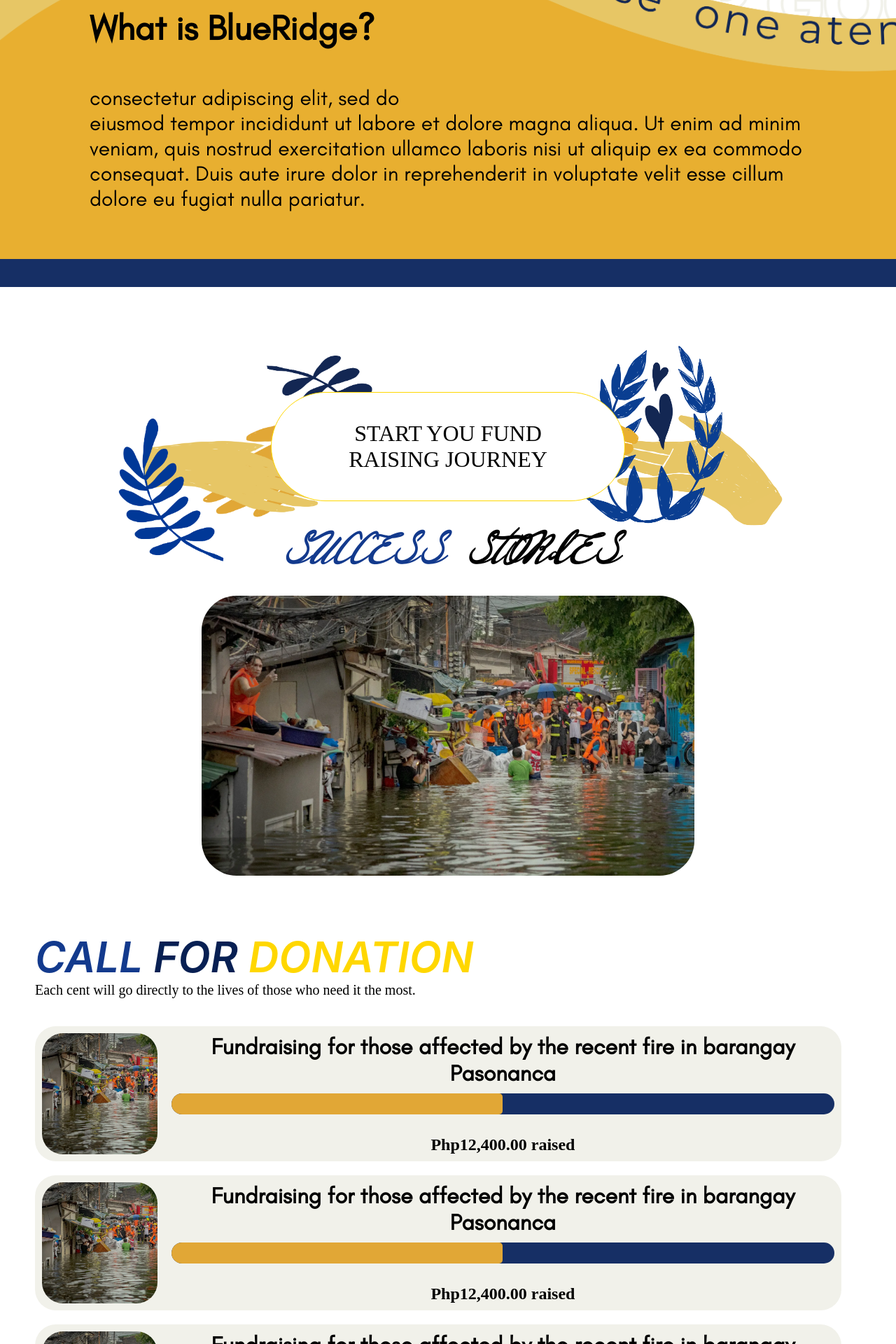
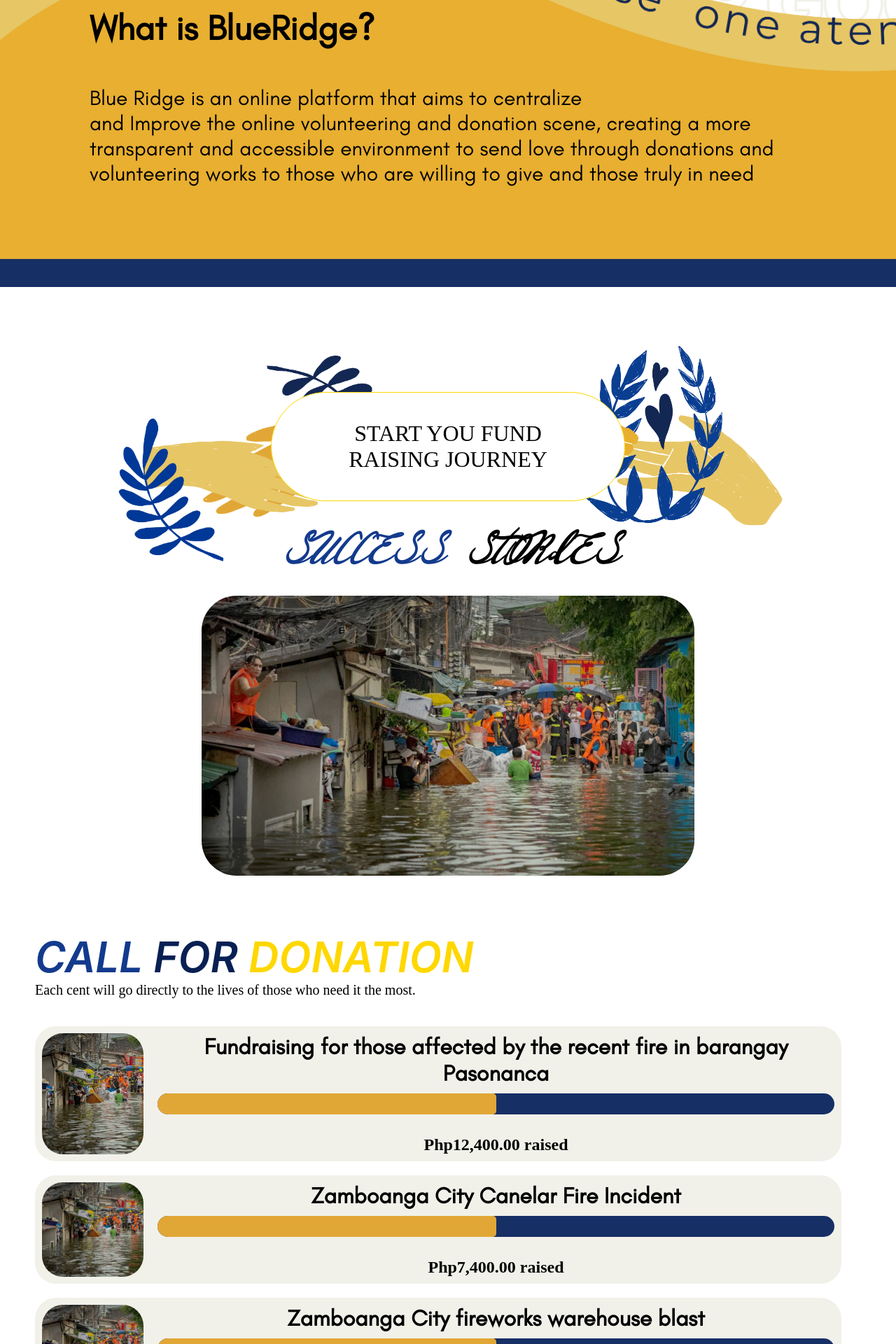
Before and after one commit to Qhaleed/BlueBridge, a React (Create React App) app: page /#/ in a window 1280 px wide. Shown: the part 460-2380 px from the top of the page at 70% size. Built offline with nearby package versions, Linux system fonts and the light colour scheme.

Commit message:
fix content

```diff
--- a/src/pages/LandingPages/LandingPage.css
+++ b/src/pages/LandingPages/LandingPage.css
@@ -168,6 +168,7 @@
 
 /* Card body styling */
 .card-body {
+  width: 100%;
   padding: 10px;
   font-family: "Glacial";
 }
@@ -196,6 +197,13 @@
   background-color: #e1a736;
   border-radius: 5px;
 }
+.event2 {
+  width: 30%; /* Adjust this width based on your progress */
+  height: 100%;
+  background-color: #e1a736;
+  border-radius: 5px;
+}
+
 .amount-raised {
   padding-top: 30px;
   font-family: "montserrat";
--- a/src/pages/LandingPages/LandingPage.js
+++ b/src/pages/LandingPages/LandingPage.js
@@ -9,11 +9,11 @@
     <>
       <MyNavbar />
       <div className='section1' id='home'>
-        <img src='global/1.png'></img>
+        <img src='global/1.png' alt='1.png'></img>
         <div className='section-1-text-container'>
           <h1 className='section-1-head'>What is BlueRidge?</h1>
-          <p>consectetur adipiscing elit, sed do <br />
-            eiusmod tempor  incididunt ut labore et dolore magna aliqua. Ut enim ad minim veniam, quis nostrud exercitation ullamco laboris nisi ut aliquip ex ea commodo consequat. Duis aute irure dolor in reprehenderit in voluptate velit esse cillum dolore eu fugiat nulla pariatur.</p>
+          <p>Blue Ridge is an online platform that aims to centralize<br />
+            and Improve the online volunteering and donation scene, creating a more transparent and accessible environment to send love through donations and volunteering works to those who are willing to give and those truly in need</p>
         </div>
       </div>
       <BlueBorder />
@@ -59,11 +59,11 @@
               <img src="./picture1.webp" alt="event-image" />
             </div>
             <div class="card-body">
-              <h1>Fundraising for those affected by the recent fire in barangay Pasonanca</h1>
+              <h1>Zamboanga City Canelar Fire Incident</h1>
               <div class="progress-bar">
                 <div class="progress"></div>
               </div>
-              <h2 className='amount-raised'>Php12,400.00 raised </h2>
+              <h2 className='amount-raised'>Php7,400.00 raised </h2>
             </div>
           </div>
           <div class="card">
@@ -71,11 +71,11 @@
               <img src="./picture1.webp" alt="event-image" />
             </div>
             <div class="card-body">
-              <h1>Fundraising for those affected by the recent fire in barangay Pasonanca</h1>
+              <h1>Zamboanga City fireworks warehouse blast</h1>
               <div class="progress-bar">
                 <div class="progress"></div>
               </div>
-              <h2 className='amount-raised'>Php12,400.00 raised </h2>
+              <h2 className='amount-raised'>Php22,320.00 raised </h2>
             </div>
           </div>
 
@@ -101,7 +101,7 @@
                 <img src="./picture1.webp" alt="Barangay Tumaga" />
               </div>
               <div class="section4-card-body">
-                <h1>Barangay Tumaga</h1>
+                <h1>Zamboanga City fireworks warehouse blast</h1>
                 <div class="progress-bar">
                   <div class="progress"></div>
                 </div>
@@ -113,9 +113,9 @@
                 <img src="./picture1.webp" alt="Barangay Tumaga" />
               </div>
               <div class="section4-card-body">
-                <h1>Barangay Tumaga</h1>
+                <h1>Zamboanga City Canelar Fire Incident</h1>
                 <div class="progress-bar">
-                  <div class="progress"></div>
+                  <div class="progress" id='event2'></div>
                 </div>
                 <h2>12 Volunteers</h2>
               </div>
```
